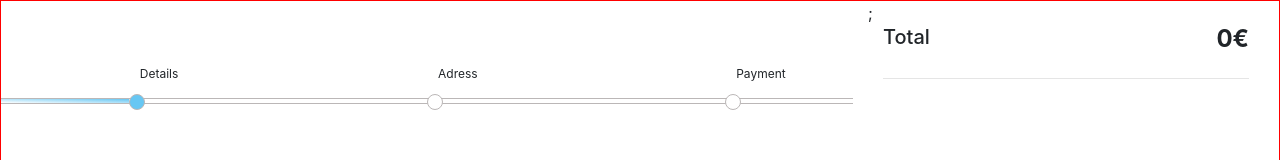
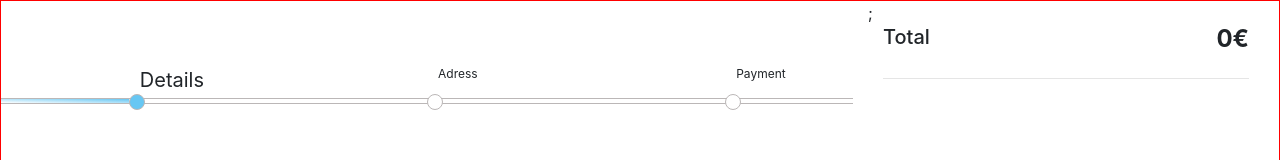
Before and after one commit to assembler-institute/react-shopping-cart-context, a React (Create React App) app: page /Checkout/step-3 in a window 1280 px wide. Shown: the top 160 px of the page. Built offline with nearby package versions, Linux system fonts and the light colour scheme; a web font is replaced by a local one.

Commit message:
progress bar text and sphere finished

```diff
--- a/src/components/CheckoutHeader/CheckoutHeader.js
+++ b/src/components/CheckoutHeader/CheckoutHeader.js
@@ -10,17 +10,25 @@ function CheckoutHeader() {
   const Sphere1 = "Sphere1";
   let Sphere2 = "Sphere2";
   let Sphere3 = "Sphere3";
+  let detailsText = "detailsText";
+  let adressText = "adressText";
+  let paymentText = "paymentText";
   if (progresBar === 1) {
     progresBarClass = "progressLine1";
+    detailsText = "detailsText_on";
   }
   if (progresBar === 2) {
     progresBarClass = "progressLine2";
     Sphere2 = "Sphere2_ON";
+    adressText = "adressText_on";
+    detailsText = "detailsText";
   }
   if (progresBar === 3) {
     progresBarClass = "progressLine3";
     Sphere3 = "Sphere3_ON";
     Sphere2 = "Sphere2_ON";
+    paymentText = "paymentText_on";
+    adressText = "adressText";
   }
 
   return (
@@ -28,13 +36,13 @@ function CheckoutHeader() {
       <div className="Line">
         <div className={progresBarClass} />
         <div className={Sphere1}>
-          <p className="detailsText">Details</p>
+          <p className={detailsText}>Details</p>
         </div>
         <div className={Sphere2}>
-          <p className="adressText">Adress</p>
+          <p className={adressText}>Adress</p>
         </div>
         <div className={Sphere3}>
-          <p className="paymentText">Payment</p>
+          <p className={paymentText}>Payment</p>
         </div>
       </div>
     </header>
--- a/src/components/CheckoutHeader/CheckoutHeader.scss
+++ b/src/components/CheckoutHeader/CheckoutHeader.scss
@@ -124,7 +124,7 @@ left:10px;
 }
 
 .adressText_on{
-    font-size: 12px;
+    font-size: 20px;
     position:absolute;
     top: -30px;
     left:10px;
@@ -139,7 +139,7 @@ left:10px;
 
 }
 .paymentText_on{
-    font-size: 12px;
+    font-size: 20px;
     position:absolute;
     top: -30px;
     left:10px;
```
